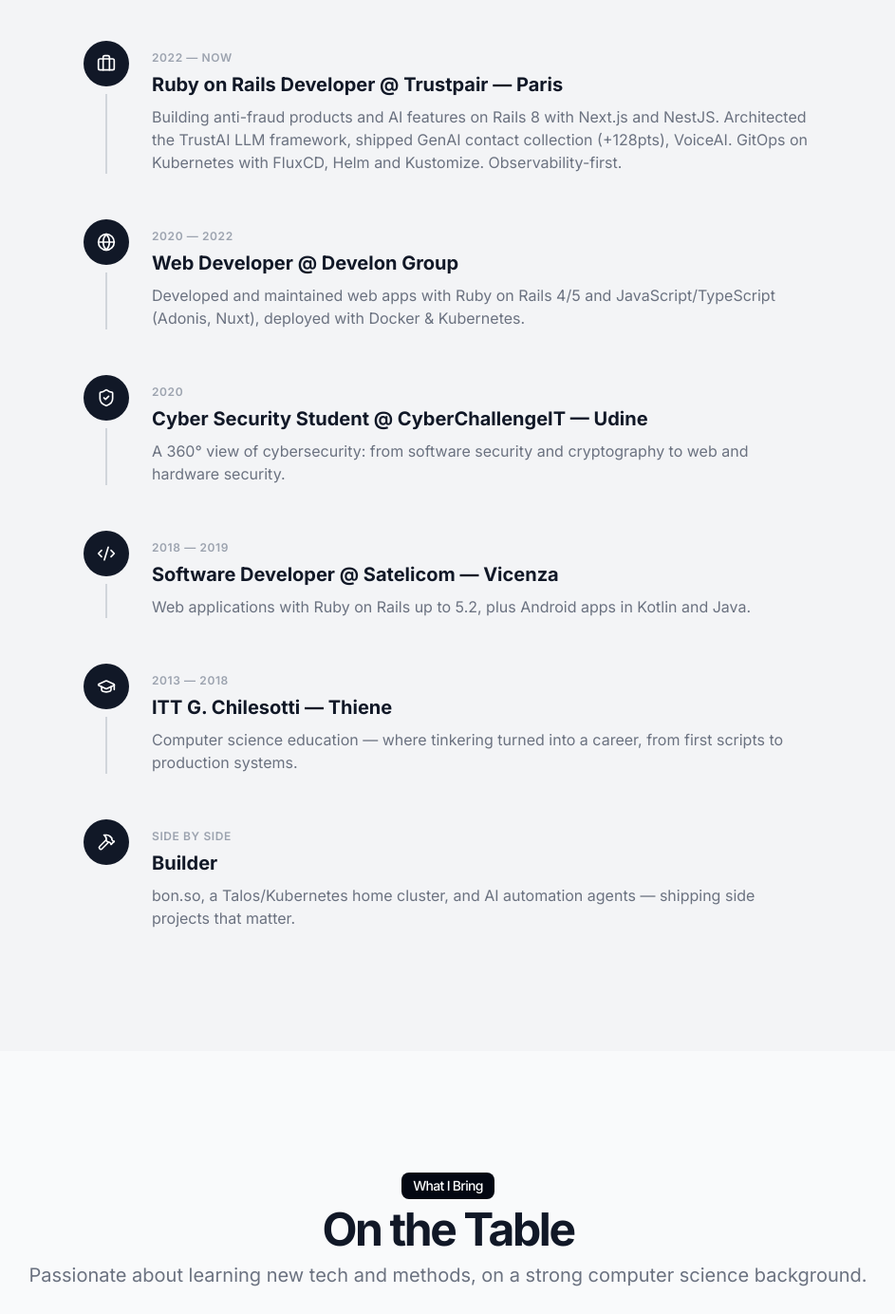
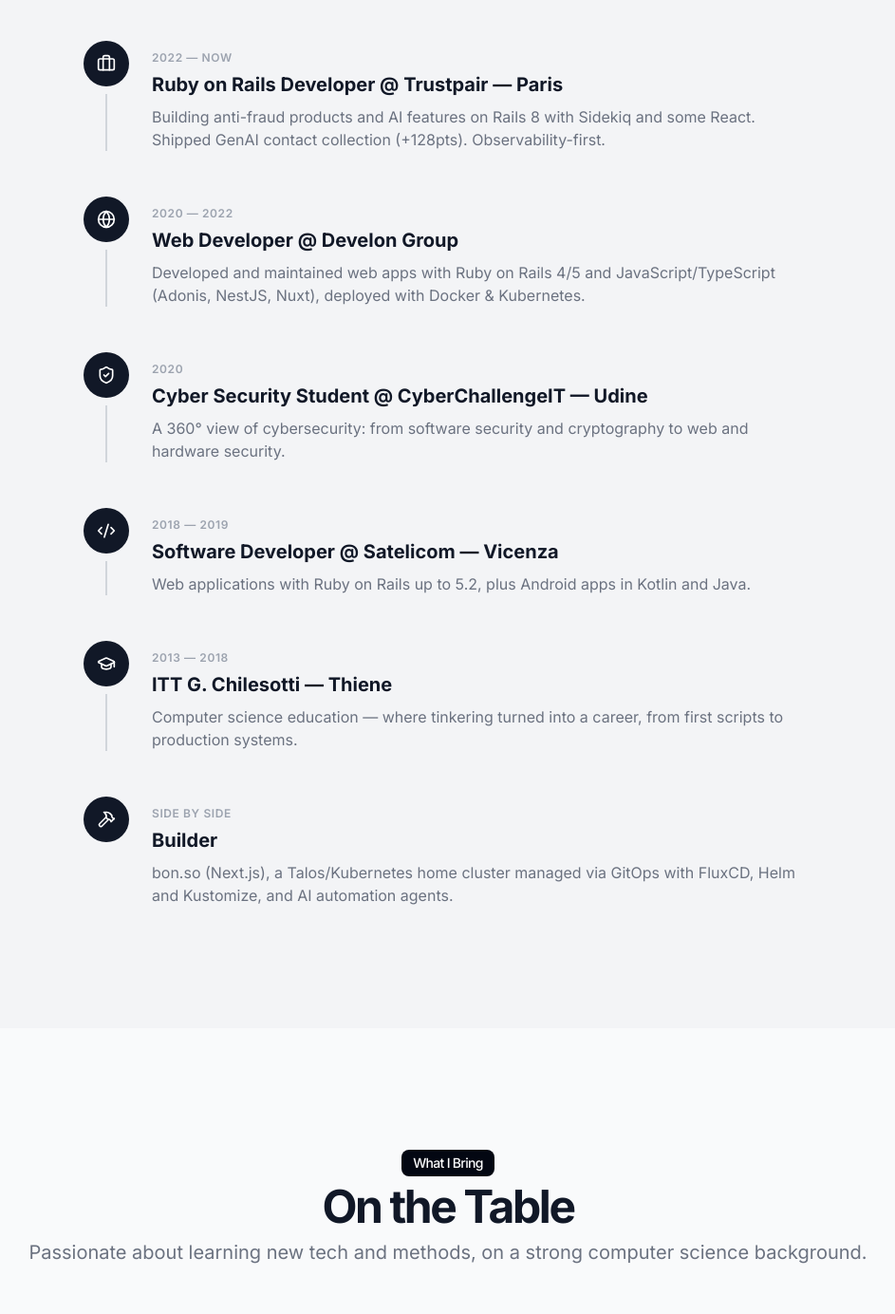
Before and after one commit to yeboster/landing, a Next.js app: page /about in a window 1280 px wide. Shown: the part 742-2126 px from the top of the page at 95% size, without its empty margins (168-1111 px from the left). Built offline with nearby package versions, Linux system fonts and the light colour scheme.

Commit message:
about: correct tech mapping (Sidekiq/React at Trustpair, NestJS at Develon, GitOps is side projects)

```diff
--- a/src/components/about-client.tsx
+++ b/src/components/about-client.tsx
@@ -83,13 +83,13 @@
     icon: Briefcase,
     label: '2022 — Now',
     title: 'Ruby on Rails Developer @ Trustpair — Paris',
-    description: 'Building anti-fraud products and AI features on Rails 8 with Next.js and NestJS. Architected the TrustAI LLM framework, shipped GenAI contact collection (+128pts), VoiceAI. GitOps on Kubernetes with FluxCD, Helm and Kustomize. Observability-first.',
+    description: 'Building anti-fraud products and AI features on Rails 8 with Sidekiq and some React. Shipped GenAI contact collection (+128pts). Observability-first.',
   },
   {
     icon: Globe,
     label: '2020 — 2022',
     title: 'Web Developer @ Develon Group',
-    description: 'Developed and maintained web apps with Ruby on Rails 4/5 and JavaScript/TypeScript (Adonis, Nuxt), deployed with Docker & Kubernetes.',
+    description: 'Developed and maintained web apps with Ruby on Rails 4/5 and JavaScript/TypeScript (Adonis, NestJS, Nuxt), deployed with Docker & Kubernetes.',
   },
   {
     icon: ShieldCheck,
@@ -113,13 +113,13 @@
     icon: Hammer,
     label: 'Side by Side',
     title: 'Builder',
-    description: 'bon.so, a Talos/Kubernetes home cluster, and AI automation agents — shipping side projects that matter.',
+    description: 'bon.so (Next.js), a Talos/Kubernetes home cluster managed via GitOps with FluxCD, Helm and Kustomize, and AI automation agents.',
   },
 ]
 
 const skills = [
   { title: 'Languages', items: ['Ruby', 'TypeScript', 'Rust', 'Python'] },
-  { title: 'Frameworks', items: ['Rails 4 → 8', 'Next.js', 'NestJS', 'Nuxt', 'React', 'SvelteKit', 'Vue', 'Tailwind CSS'] },
+  { title: 'Frameworks', items: ['Rails 4 → 8', 'Sidekiq', 'Next.js', 'NestJS', 'Nuxt', 'React', 'SvelteKit', 'Vue', 'Tailwind CSS'] },
   { title: 'Functional Programming', items: ['Elixir', 'Elm'] },
   { title: 'Infrastructure', items: ['Kubernetes', 'FluxCD', 'Helm', 'Kustomize', 'Docker', 'Linux', 'Cloud'] },
   { title: 'Security', items: ['Pen-testing', 'Web security'] },
```
